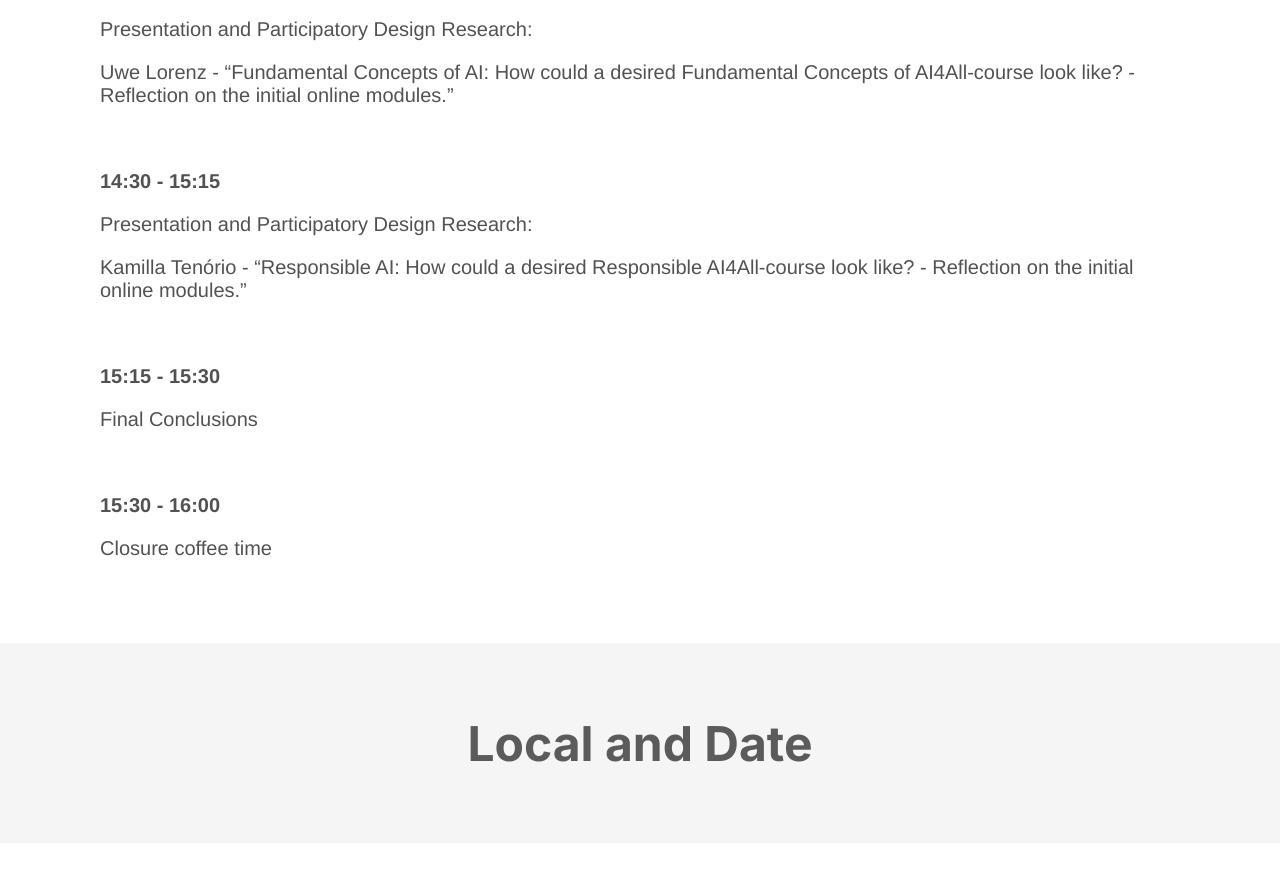
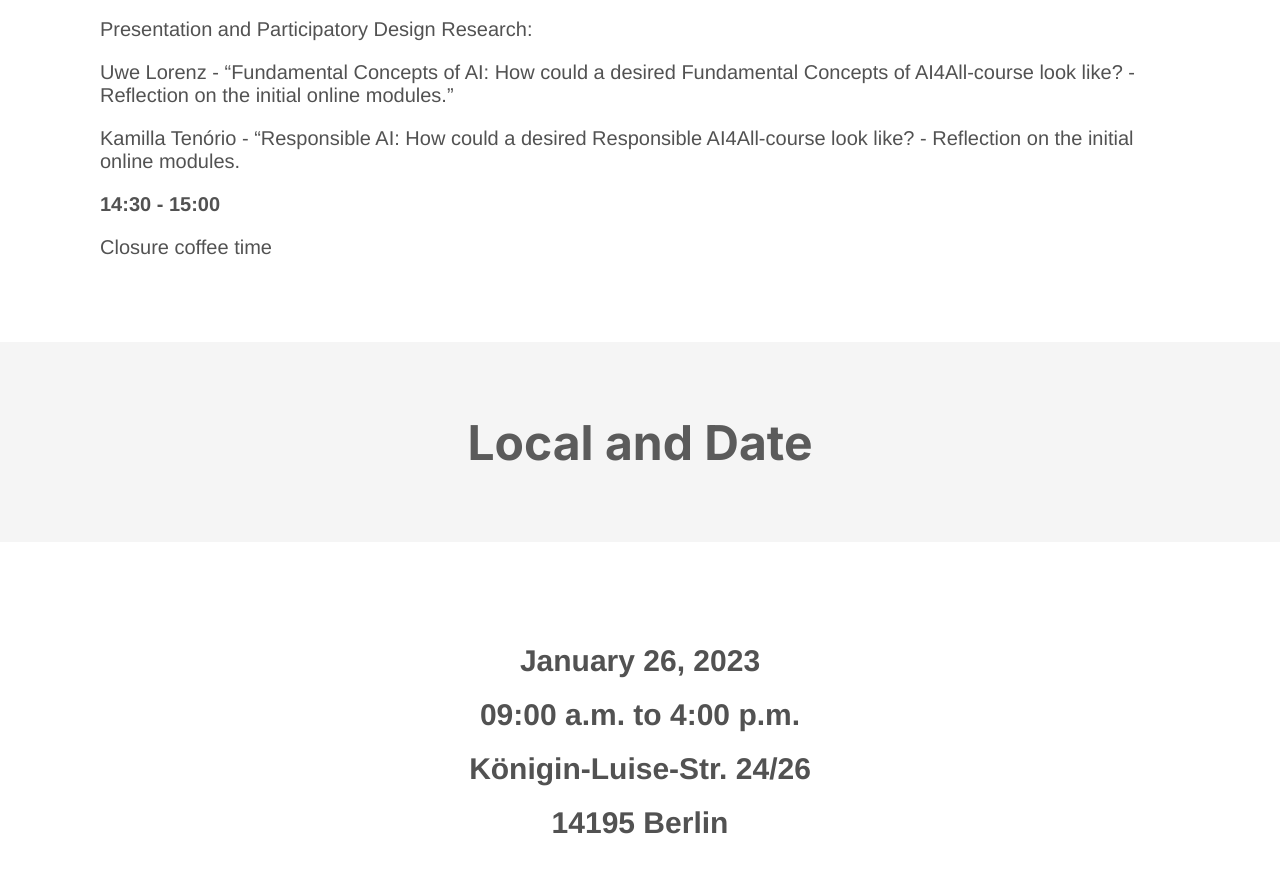
Before and after one commit to enkisprojectworkshop/enkisprojectworkshop.github.io, a website: page index.html in a window 1280 px wide. Shown: the part 2366-3248 px from the top of the page. Drawn offline with nearby package versions, Linux system fonts and the light colour scheme; a web font is replaced by a local one.

Commit message:
Update index.html

```diff
--- a/index.html
+++ b/index.html
@@ -143,26 +143,13 @@
             Fundamental Concepts of AI4All-course look like? - Reflection on the
             initial online modules.”
           </p>
-          <p class="p">&nbsp;</p>
-          <p class="p">
-            <b>14:30 - 15:15</b>
-          </p>
-          <p class="p">Presentation and Participatory Design Research:</p>
           <p class="p">
             Kamilla Tenório - “Responsible AI: How could a desired Responsible
             AI4All-course look like? - Reflection on the initial online
-            modules.”
+            modules.
           </p>
           <p class="p">
-            <b>&nbsp;</b>
-          </p>
-          <p class="p">
-            <b>15:15 - 15:30</b>
-          </p>
-          <p class="p">Final Conclusions</p>
-          <p class="p">&nbsp;</p>
-          <p class="p">
-            <b>15:30 - 16:00</b>
+            <b>14:30 - 15:00</b>
           </p>
           <p class="p">Closure coffee time</p>
         </div>
```
